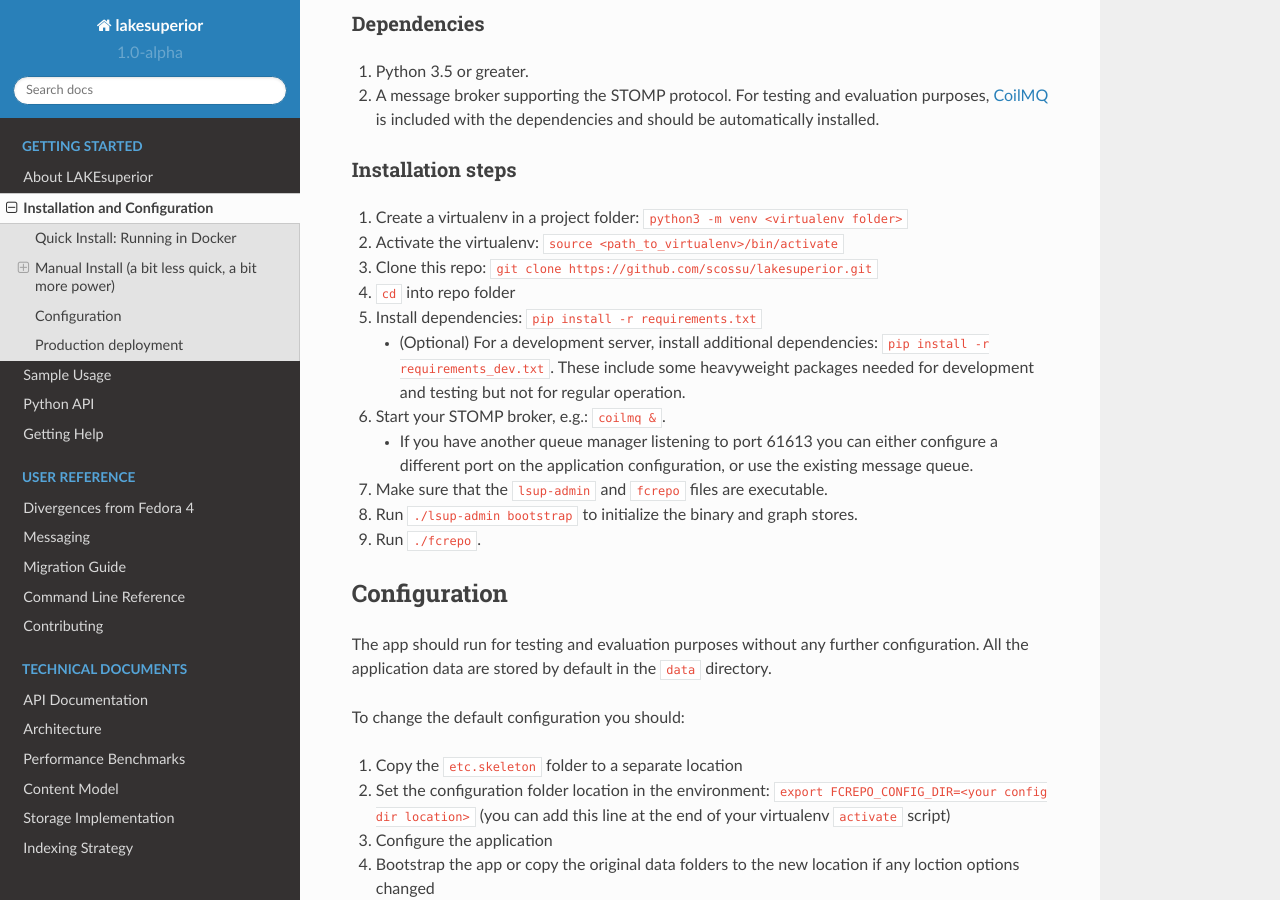
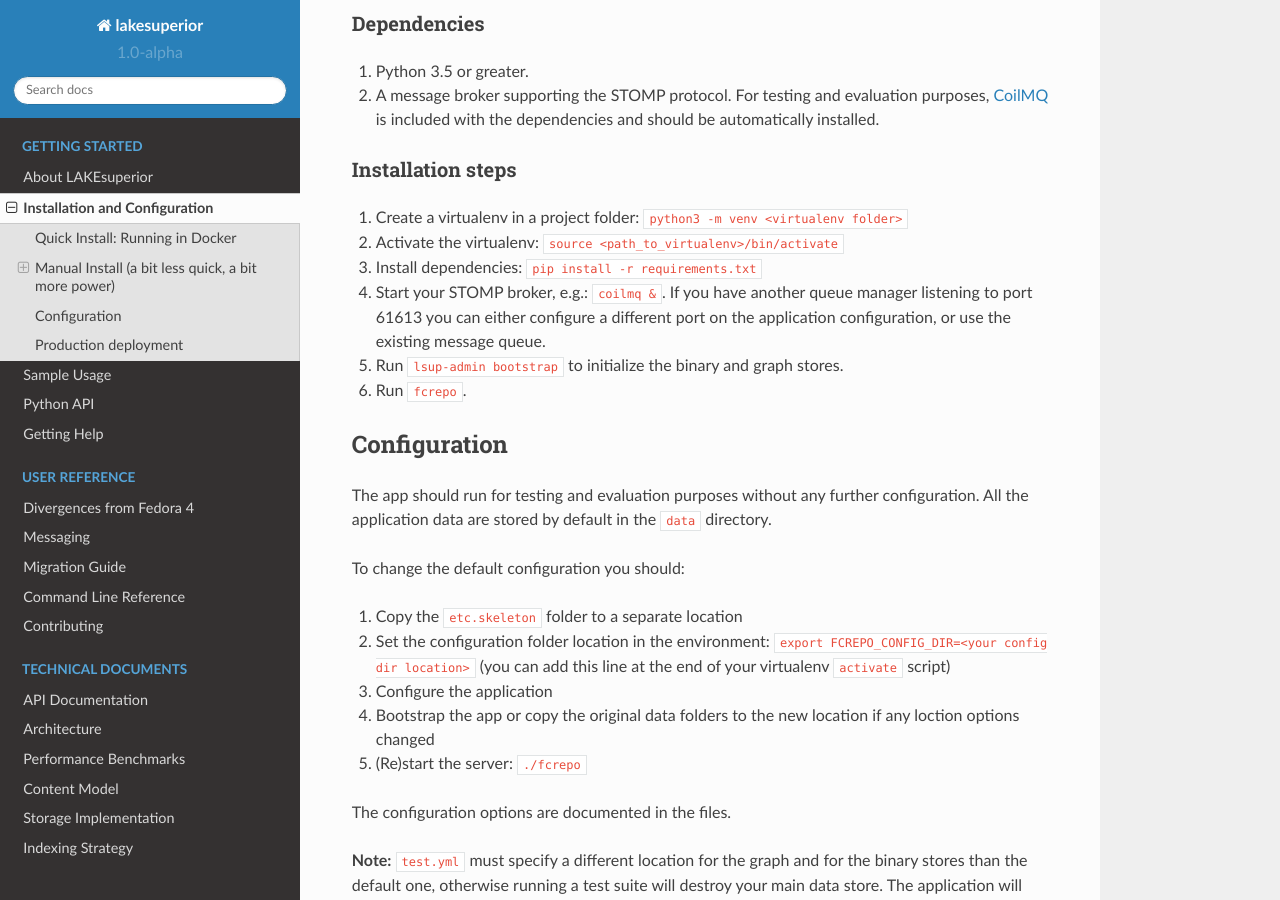
Before and after one commit to scossu/lakesuperior, a Sphinx documentation site: the page built from docs/setup.rst, in a window 1280 px wide and 900 px high, scrolled down 748 px. Built offline with Sphinx 7.4.7 and the Read the Docs theme 2.0.0, drawn with Linux system fonts in a browser that asks for light colours; formulas are drawn with MathJax 3.

```diff
--- a/docs/setup.rst
+++ b/docs/setup.rst
@@ -49,26 +49,14 @@ Installation steps
 #. Create a virtualenv in a project folder:
    ``python3 -m venv <virtualenv folder>``
 #. Activate the virtualenv: ``source <path_to_virtualenv>/bin/activate``
-#. Clone this repo:
-   ``git clone https://github.com/scossu/lakesuperior.git``
-#. ``cd`` into repo folder
 #. Install dependencies: ``pip install -r requirements.txt``
-
-   - (Optional) For a development server, install additional dependencies:
-     ``pip install -r requirements_dev.txt``. These include some heavyweight
-     packages needed for development and testing but not for regular operation.
-
-#. Start your STOMP broker, e.g.: ``coilmq &``.
-
-   - If you have another
-     queue manager listening to port 61613 you can either configure a
-     different port on the application configuration, or use the existing
-     message queue.
-
-#. Make sure that the ``lsup-admin`` and ``fcrepo`` files are executable.
-#. Run ``./lsup-admin bootstrap`` to initialize the binary and graph
+#. Start your STOMP broker, e.g.: ``coilmq &``. If you have another
+   queue manager listening to port 61613 you can either configure a
+   different port on the application configuration, or use the existing
+   message queue.
+#. Run ``lsup-admin bootstrap`` to initialize the binary and graph
    stores.
-#. Run ``./fcrepo``.
+#. Run ``fcrepo``.
 
 Configuration
 -------------
--- a/setup.py
+++ b/setup.py
@@ -26,7 +26,7 @@ with open(path.join(here, 'README.rst'), encoding='utf-8') as f:
 
 setup(
     name='lakesuperior',
-    version='1.0.0a9pre1',
+    version='1.0.0a91',
 
     description='A Linked Data Platform repository sever.',
     long_description=long_description,
```
Also changed, not shown: other parts of docs/setup.rst (+5 -5 lines), README.rst (+8 -11 lines), requirements.txt (+2 -24 lines), wsgi.py (added, +69 -0 lines), 3 other files.
